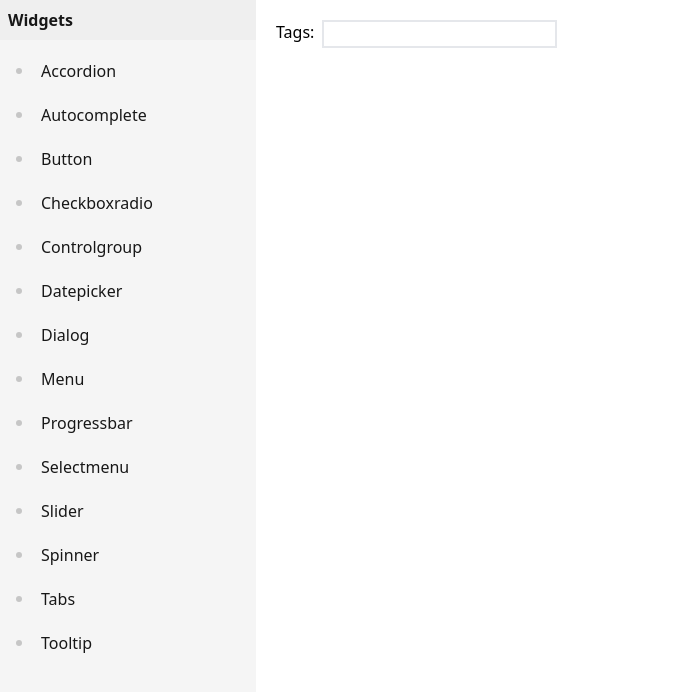
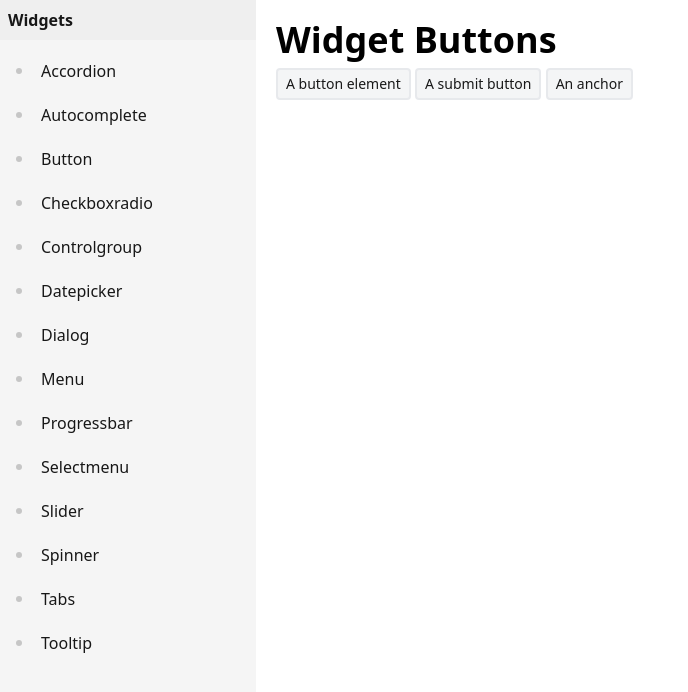
Before and after one commit to yogesh-hbwsl/alpine_assignment, a plain HTML site: page index.html in a window 1280 px wide. Shown: the whole page, without its empty margins (0-688 px from the left). Drawn offline with nearby package versions, Linux system fonts and the light colour scheme.

Commit message:
Button widget completed

```diff
--- a/index.html
+++ b/index.html
@@ -13,13 +13,23 @@
               sidebar: "#F5F5F5",
               sidebarTitle: "#EFEFEF",
               bulletColor: "#C2C2C2",
-              accordionBg: "#077DFA",
+              accordionBg: "#077DFA"
             },
           },
         },
       };
     </script>
     <script src="https://unpkg.com/alpinejs" defer></script>
+    <style type="text/tailwindcss">
+      @layer components {
+        .widget-btn {
+          @apply rounded border-2 border-gray-200 px-2 py-1 bg-gray-100 opacity-90 text-sm active:widget-btn-active;
+        }
+        .widget-btn-active{
+          @apply bg-blue-500 text-white border-blue-500
+        }
+      }
+    </style>
   </head>
   <body>
     <div class="main-container flex h-screen">
@@ -101,7 +111,7 @@
         </div>
 
         <!-- Widget #2 Autocomplete -->
-        <div id="autocomplete" class="widget-autocomplete">
+        <div id="autocomplete" class="widget-autocomplete hidden">
           <div class="flex">
             <label for="tags" class="mr-2">Tags:</label>
             <div
@@ -158,6 +168,16 @@
             </div>
           </div>
         </div>
+
+        <!-- Widget #3 Autocomplete -->
+        <div id="button" class="widget-button">
+          <h1 class="text-4xl font-bold mb-2">Widget Buttons</h1>
+          <button class="widget-btn">A button element</button>
+
+          <input type="submit" value="A submit button" class="widget-btn cursor-pointer">
+
+          <a href="#" class="widget-btn inline-block text-center">An anchor</a>
+        </div>
       </div>
     </div>
   </body>
```
